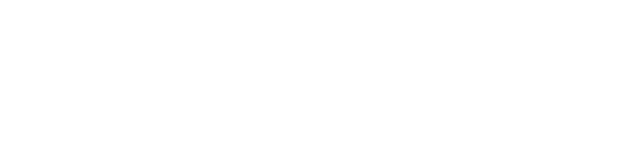
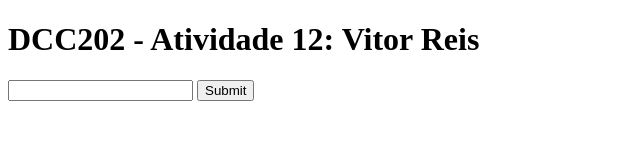
Before and after one commit to ufjf-dcc202/ufjf-dcc202-2023-3-a-atv12-vitors-reis, a website: page index.html in a window 1280 px wide. Shown: the whole page, without its empty margins (0-640 px from the left). Drawn offline with Linux system fonts and the light colour scheme.

Commit message:
configurando o form

```diff
--- a/estoque.js
+++ b/estoque.js
@@ -11,4 +11,6 @@ let estoque = {
 ],
 };
 
-estoque.joao[0].tipo
+export function getEstoque(){
+    return estoque;
+}
--- a/index.html
+++ b/index.html
@@ -7,6 +7,15 @@
     <script type="module" src="main.js"></script>
 </head>
 <body>
+    <main>
+        <h1>DCC202 - Atividade 12: Vitor Reis</h1>
+        <section>
+        <form>
+            <input />
+            <input type="submit">
+        </form>
+        </section>
+    </main>
 
 </body>
 </html>
```
